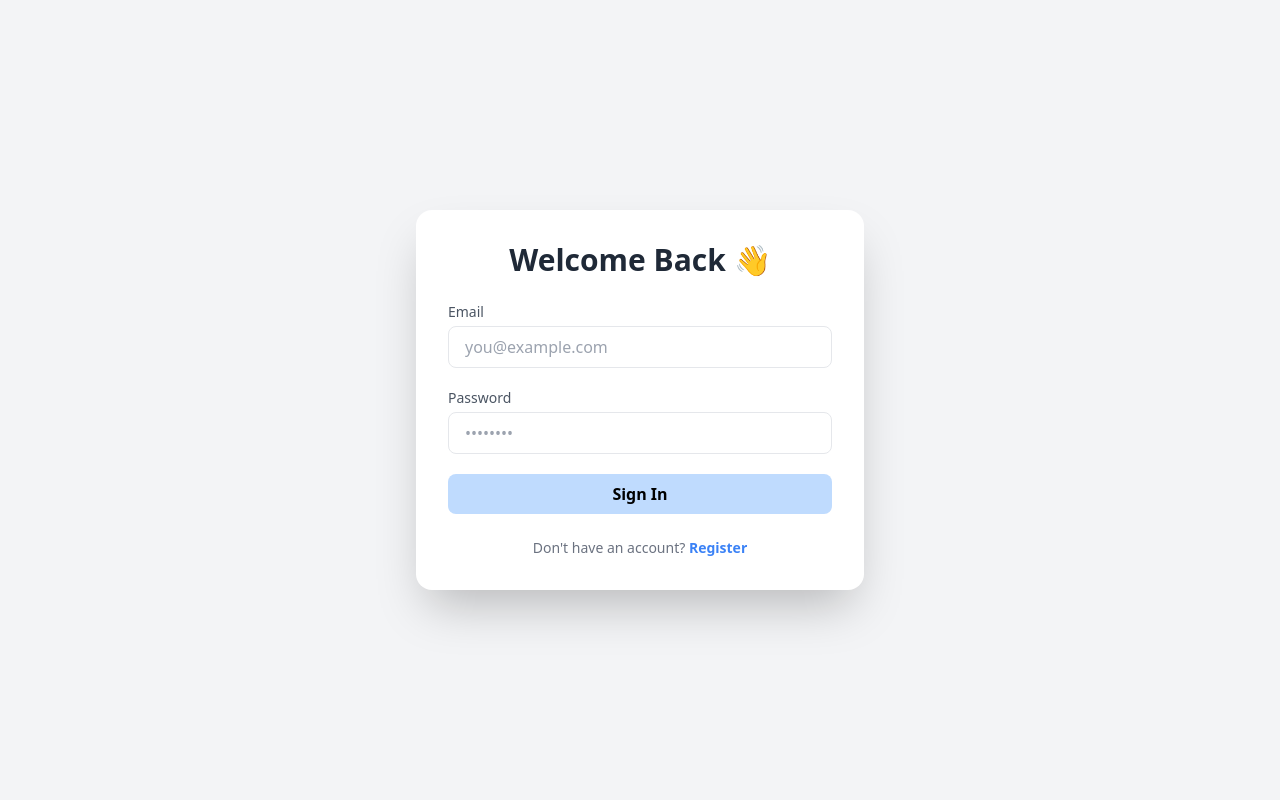
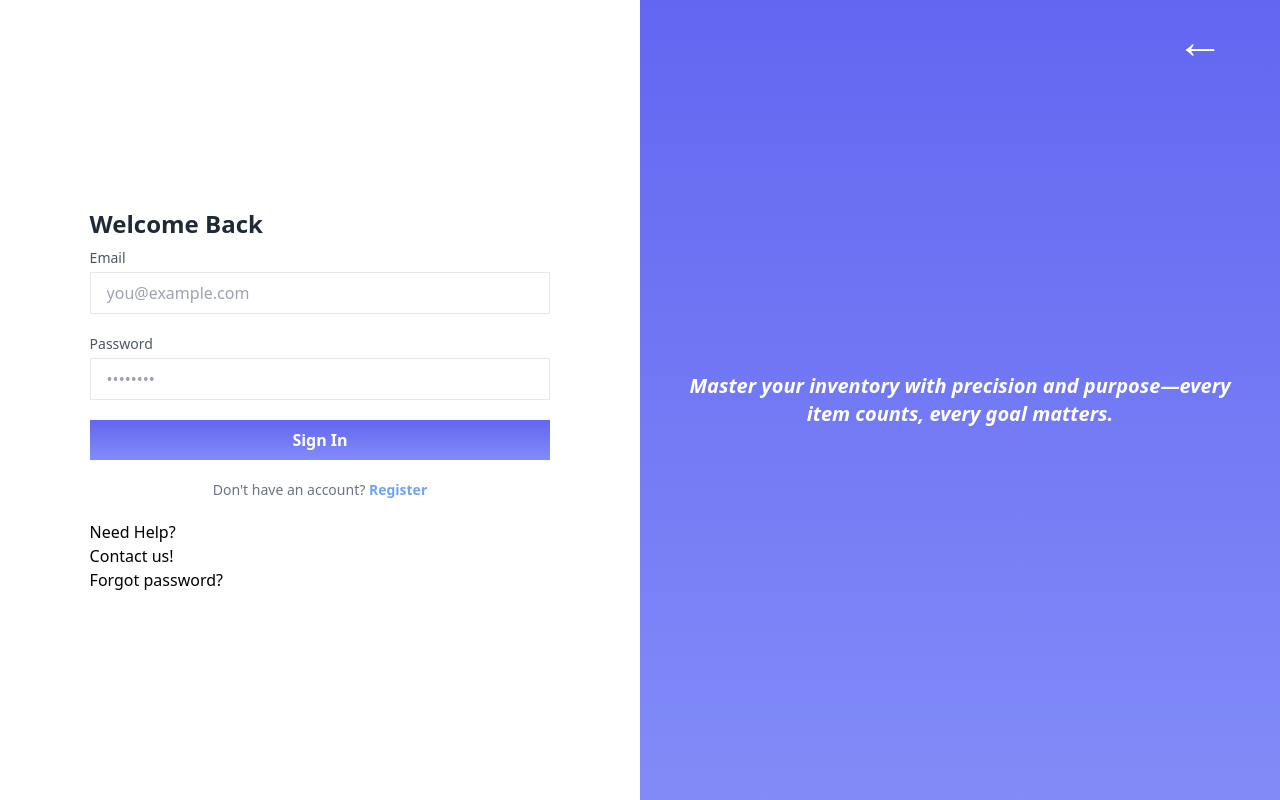
Before and after one commit to mubashar-mizA/inventory-control-next, a Next.js app: page /pages/login in a window 1280 px wide. Built offline with nearby package versions, Linux system fonts and the light colour scheme.

Commit message:
updating app/pages/login/page.jsx

```diff
--- a/app/pages/login/page.jsx
+++ b/app/pages/login/page.jsx
@@ -8,15 +8,15 @@ import React from "react";
 export default function Login() {
     const [email, setEmail] = React.useState("");
     const [password, setPassword] = React.useState("");
-    const [loadingMessage, setLoadingMessage] = React.useState('');
+
     const [failureMessage, setFailureMessage] = React.useState('');
-    const [showOverlay, setShowOverlay] = React.useState(false);
+
 
     const router = useRouter();
 
     const handleSubmit = async (e) => {
         e.preventDefault();
-        setShowOverlay(true);
+
         setLoadingMessage("Logging you in...");
 
         const startTime = Date.now();
@@ -39,77 +39,105 @@ export default function Login() {
                 await new Promise((res) => setTimeout(res, 2000));
                 router.push('/pages/dashboard');
             } else {
-                setShowOverlay(false);
+
                 setFailureMessage("Invalid credentials.");
                 setTimeout(() => setFailureMessage(''), 2000);
             }
 
         } catch (error) {
-            setShowOverlay(false);
+
             setFailureMessage("Something went wrong.");
             setTimeout(() => setFailureMessage(''), 2000);
         }
     };
 
     return (
-        <div className="relative flex min-h-screen items-center justify-center bg-gray-100 px-4">
-            {/* Overlay */}
-            {showOverlay && (
-                <div className="absolute inset-0 z-20 flex items-center justify-center backdrop-blur-sm bg-black/30">
-                    <div className="rounded-xl bg-white px-6 py-4 text-lg font-semibold text-gray-700 shadow-lg">
-                        {loadingMessage}
-                        <div className="mt-2 h-5 w-5 animate-spin rounded-full border-2 border-blue-100 border-t-transparent" />
+        <div className="relative flex flex-col md:flex-row h-screen">
+
+            {/* Common Back Button */}
+            <div className="absolute top-0 right-10 flex justify-end p-4 ">
+                <button
+                    type="button"
+                    onClick={() => router.back()}
+                    className="text-white text-5xl flex items-center"
+                >
+                    ←
+                </button>
             </div>
-                </div>
-            )}
 
-            <div className={`w-full max-w-md rounded-2xl bg-white p-8 shadow-2xl z-10 transition ${showOverlay ? 'blur-sm pointer-events-none' : ''}`}>
-                <h2 className="mb-6 text-center text-3xl font-bold text-gray-800">Welcome Back 👋</h2>
 
-                <form onSubmit={handleSubmit} className="space-y-5">
-                    <div>
+            {/* Left Section: Sign-In Form */}
+            <div className="w-full h-full flex flex-col  justify-center md:w-1/2 bg-white p-8 gap-5">
+
+
+                <form onSubmit={handleSubmit} className="space-y-5 w-full flex  flex-col mx-auto sm:w-4/5">
+                    <div className="w-full">
+                        <h2 className="text-2xl font-extrabold text-gray-800 mb-2">
+                            Welcome Back
+                        </h2>
                         <label className="block text-sm font-medium text-gray-600 mb-1">Email</label>
                         <input
                             type="email"
                             required
                             value={email}
                             onChange={(e) => setEmail(e.target.value)}
-                            className="w-full rounded-lg border px-4 py-2 outline-none focus:ring-2 focus:ring-blue-400"
+                            className="w-full border px-4 py-2 outline-none focus:ring-2 focus:ring-blue-400"
                             placeholder="you@example.com"
                         />
                     </div>
 
-                    <div>
+                    <div className="w-full">
                         <label className="block text-sm font-medium text-gray-600 mb-1">Password</label>
                         <input
                             type="password"
                             required
                             value={password}
                             onChange={(e) => setPassword(e.target.value)}
-                            className="w-full rounded-lg border px-4 py-2 outline-none focus:ring-2 focus:ring-blue-400"
+                            className="w-full border px-4 py-2 outline-none focus:ring-2 focus:ring-blue-400"
                             placeholder="••••••••"
                         />
                     </div>
+                    <div className="w-full">
 
                         <button
                             type="submit"
-                        className="w-full rounded-lg bg-blue-200 px-4 py-2 font-bold text-black hover:bg-blue-400 transition"
+                            className="w-full font-bold bg-gradient-to-b from-indigo-500 to-indigo-400 px-4 py-2 text-white"
                         >
                             Sign In
                         </button>
+                    </div>
+                    <p className="mt-6 text-center text-sm text-gray-500">
+                        Don't have an account?{' '}
+                        <Link href="/pages/register" className="font-semibold text-blue-500 hover:underline animate-pulse">
+                            Register
+                        </Link>
+
+                    </p>
+
                 </form>
 
                 {failureMessage && (
                     <p className="mt-4 text-center text-sm text-red-600">{failureMessage}</p>
                 )}
 
-                <p className="mt-6 text-center text-sm text-gray-500">
-                    Don&apos;t have an account?{' '}
-                    <Link href="/pages/register" className="font-semibold text-blue-500 hover:underline">
-                        Register
-                    </Link>
+
+                <ul className="w-full flex  flex-col mx-auto sm:w-4/5">
+                    <li>Need Help?</li>
+                    <li>Contact us!</li>
+                    <li>Forgot password?</li>
+                </ul>
+
+            </div>
+
+            {/* Right Section: Motivational Quote (Hidden on mobile) */}
+            <div className="hidden md:flex w-full h-full md:w-1/2 bg-gradient-to-b from-indigo-500 to-indigo-400 p-8 items-center justify-center text-white">
+                <p className="text-xl font-semibold  text-center italic">
+                    Master your inventory with precision and purpose—every item counts, every goal matters.
                 </p>
             </div>
+
+
+
         </div>
     );
 }
```
Lines whose indentation alone changed are shown as unchanged.
